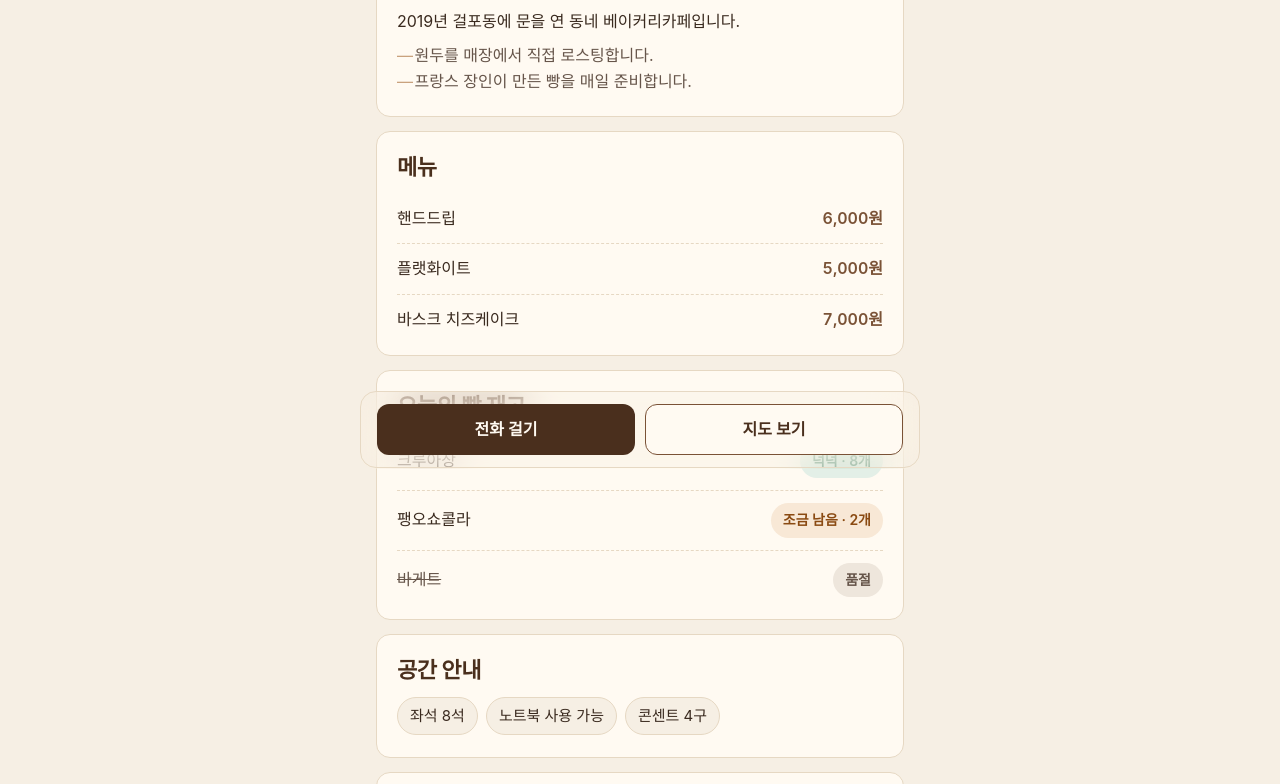
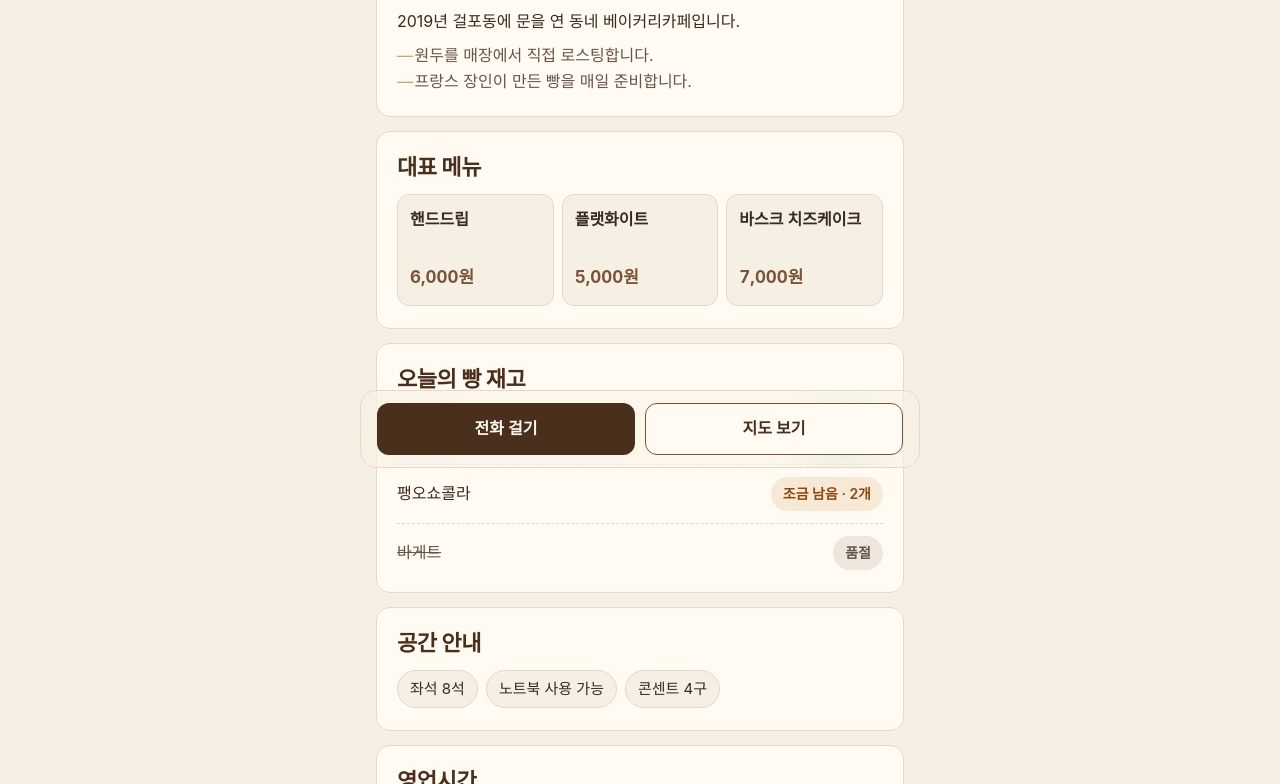
Before and after one commit to tjeka97/day02_cafe, a plain HTML site: page index.html in a window 1280 px wide. Shown: the part 316-1100 px from the top of the page. Drawn offline with nearby package versions, Linux system fonts and the light colour scheme; a web font is replaced by a local one.

Commit message:
Show signature menu as three horizontal cards
Co-Authored-By: Claude Opus 5.5 <noreply@anthropic.com>

```diff
--- a/index.html
+++ b/index.html
@@ -112,8 +112,39 @@
     #about ul li { padding-left: 1.1em; position: relative; color: var(--muted); }
     #about ul li::before { content: "—"; position: absolute; left: 0; color: var(--wood-light); }
 
-    /* 메뉴·재고 목록 */
-    #menu-list li, #stock-list li {
+    /* 대표 메뉴: 가로 카드 3개 */
+    #menu-list {
+      display: grid;
+      /* 기본은 가로 3개, 글자를 크게 키우면 자동으로 세로로 쌓임 */
+      grid-template-columns: repeat(auto-fit, minmax(min(100%, 4.5rem), 1fr));
+      gap: 8px;
+    }
+    #menu-list li {
+      display: flex;
+      flex-direction: column;
+      justify-content: space-between;
+      gap: 12px;
+      min-height: 112px;
+      padding: 14px 12px;
+      background: var(--cream);
+      border: 1px solid var(--line);
+      border-radius: 12px;
+    }
+    .menu-name {
+      font-weight: 600;
+      line-height: 1.35;
+      word-break: keep-all; /* 한글 단어 중간에서 줄바꿈하지 않음 */
+      overflow-wrap: anywhere; /* 아주 좁은 화면에서만 단어 안에서 줄바꿈 */
+    }
+    .menu-price {
+      font-weight: 700;
+      font-size: 1.0625rem;
+      color: var(--wood);
+      font-variant-numeric: tabular-nums;
+    }
+
+    /* 재고 목록 */
+    #stock-list li {
       display: flex;
       justify-content: space-between;
       align-items: baseline;
@@ -121,8 +152,7 @@
       padding: 12px 0;
       border-bottom: 1px dashed var(--line);
     }
-    #menu-list li:last-child, #stock-list li:last-child { border-bottom: 0; padding-bottom: 0; }
-    #menu-list li span:last-child { font-weight: 600; color: var(--wood); font-variant-numeric: tabular-nums; }
+    #stock-list li:last-child { border-bottom: 0; padding-bottom: 0; }
 
     #stock-list li span:last-child {
       font-size: 0.875rem;
@@ -249,11 +279,11 @@
 
     <!-- 3. 메뉴 -->
     <section id="menu">
-      <h2>메뉴</h2>
+      <h2>대표 메뉴</h2>
       <ul id="menu-list">
-        <li><span>핸드드립</span> <span>6,000원</span></li>
-        <li><span>플랫화이트</span> <span>5,000원</span></li>
-        <li><span>바스크 치즈케이크</span> <span>7,000원</span></li>
+        <li><span class="menu-name">핸드드립</span> <span class="menu-price">6,000원</span></li>
+        <li><span class="menu-name">플랫화이트</span> <span class="menu-price">5,000원</span></li>
+        <li><span class="menu-name">바스크 치즈케이크</span> <span class="menu-price">7,000원</span></li>
       </ul>
     </section>
 
@@ -338,7 +368,7 @@
 
     // 메뉴 렌더링
     document.getElementById("menu-list").innerHTML = MENU.map(
-      (m) => `<li><span>${m.name}</span> <span>${won(m.price)}</span></li>`
+      (m) => `<li><span class="menu-name">${m.name}</span> <span class="menu-price">${won(m.price)}</span></li>`
     ).join("");
 
     // 재고 상태: 품절 / 조금 남음(30% 이하) / 넉넉
```
